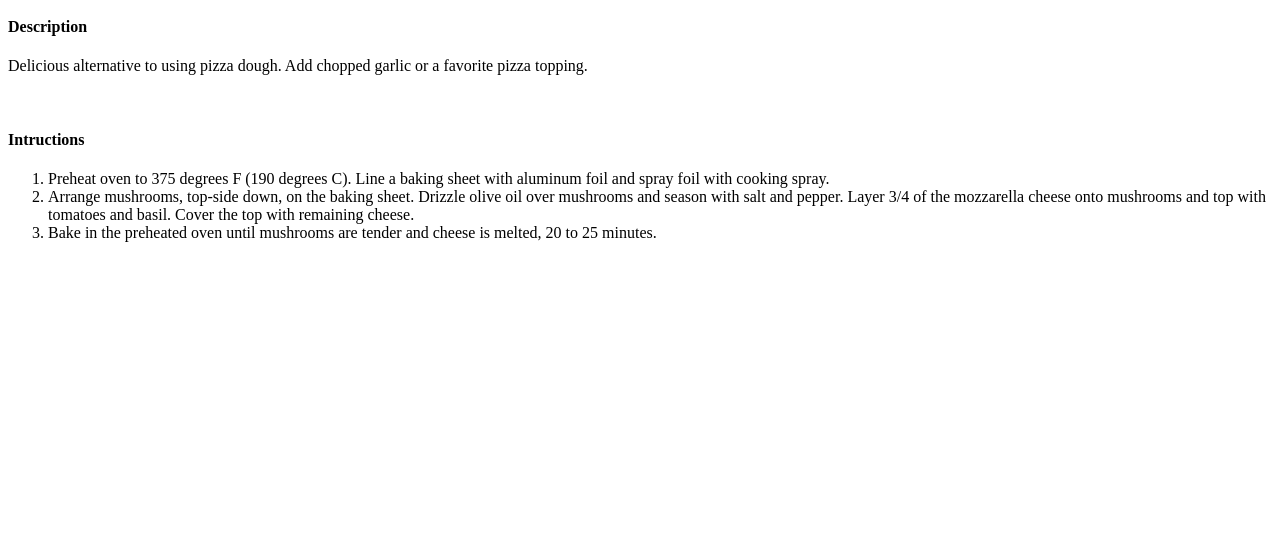
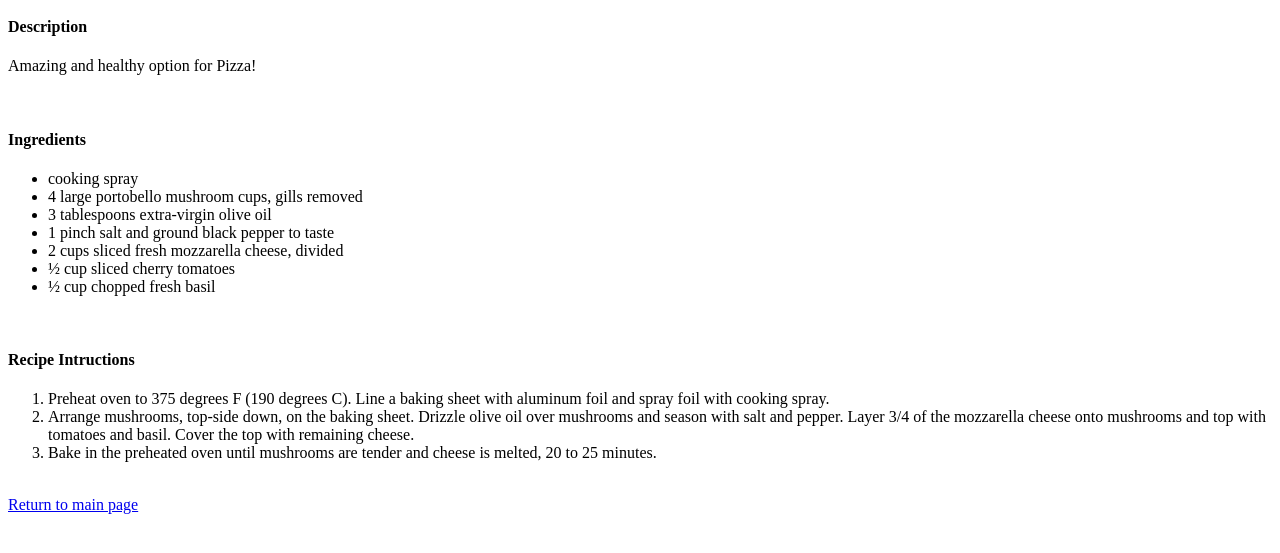
Before and after one commit to chanarithy/odin-recipes, a plain HTML site: page recipes/pizza.html in a window 1280 px wide. Shown: the part 101-654 px from the top of the page. Drawn offline with Linux system fonts and the light colour scheme.

Commit message:
Updated recipe pages with more content

```diff
--- a/recipes/pizza.html
+++ b/recipes/pizza.html
@@ -8,23 +8,30 @@
 </head>
 <body>
         <h1>Gluten Free Pizza</h1>
-
-        <img src="../images/pizza.jpeg" alt="Gluten Free Pizza" style="width: 600px;height: 600px;">
-
+        <img src="../images/pizza.jpeg" alt="Gluten Free Pizza" style="width: 300px;height: 300px;">
     <br>
-
         <h4>Description</h4>
-
-        <p>Delicious alternative to using pizza dough. Add chopped garlic or a favorite pizza topping.</p>
-
+        <p>Amazing and healthy option for Pizza!</p>
     <br>
-
-        <h4>Intructions</h4>
+        <h4>Ingredients</h4>
+            <ul>
+                <li>cooking spray</li>
+                <li>4 large portobello mushroom cups, gills removed</li>
+                <li>3 tablespoons extra-virgin olive oil</li>
+                <li>1 pinch salt and ground black pepper to taste</li>
+                <li>2 cups sliced fresh mozzarella cheese, divided</li>
+                <li>½ cup sliced cherry tomatoes</li>
+                <li>½ cup chopped fresh basil</li>
+            </ul>
+    <br>
+        <h4>Recipe Intructions</h4>
 
             <ol>
                 <li>Preheat oven to 375 degrees F (190 degrees C). Line a baking sheet with aluminum foil and spray foil with cooking spray.</li>
                 <li>Arrange mushrooms, top-side down, on the baking sheet. Drizzle olive oil over mushrooms and season with salt and pepper. Layer 3/4 of the mozzarella cheese onto mushrooms and top with tomatoes and basil. Cover the top with remaining cheese.</li>
                 <li>Bake in the preheated oven until mushrooms are tender and cheese is melted, 20 to 25 minutes.</li>
             </ol>
+    <br>
+        <a href="../index.html">Return to main page</a>
 </body>
 </html>
```
Also changed, not shown: index.html (+8 -3 lines), recipes/chicken.html (added, +12 -0 lines), recipes/pasta.html (added), 3 other files. Lines whose indentation alone changed are shown as unchanged.
